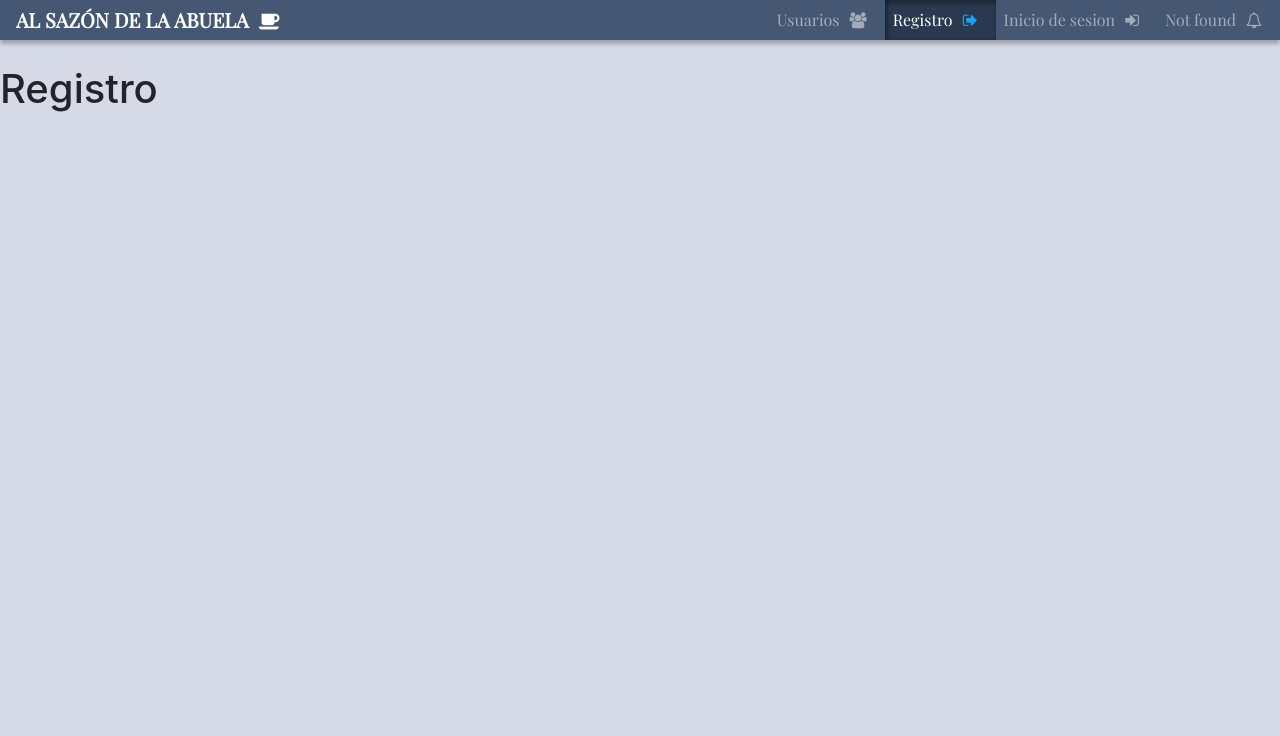
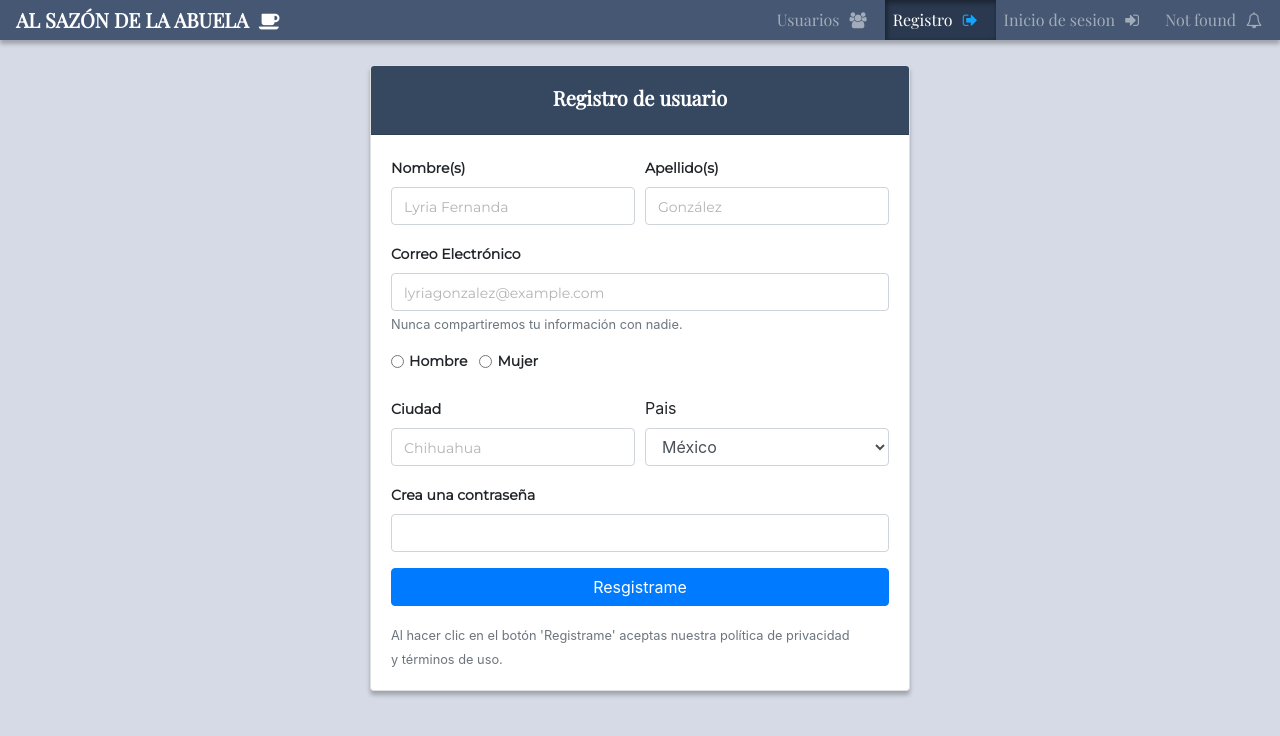
Before and after one commit to RhoKn/foodies-client, an Angular app: page /register in a window 1280 px wide. Before the commit this address had no page. Shown: the top 736 px of the page. Built offline with nearby package versions, Linux system fonts and the light colour scheme; what angular-font-awesome would draw is missing.

Commit message:
Se termina el formulario de registro

```diff
--- a/src/app/components/register/register.component.css
+++ b/src/app/components/register/register.component.css
@@ -0,0 +1,5 @@
+::placeholder{
+    color: #b3b3b3;
+    font-family: 'Montserrat',serif;
+    font-size: 14px;
+}
--- a/src/app/components/register/register.component.html
+++ b/src/app/components/register/register.component.html
@@ -1 +1,71 @@
-<h1>{{tittle}}</h1>
+<div class="container">
+    <div class="row justify-content-center">
+        <div class="col-md-6">
+            <div class="card">
+                <header class="card-header">
+                    <h4 class="card-title mt-2 fnt-disp-20-bld">Registro de usuario</h4>
+                </header>
+                <article class="card-body">
+                    <form>
+                        <div class="form-row">
+                            <div class="col form-group">
+                                <label class="fnt-monts-14-bld">Nombre(s) </label>
+                                <input type="text" class="form-control" placeholder="Lyria Fernanda">
+                            </div> <!-- form-group end.// -->
+                            <div class="col form-group">
+                                <label class="fnt-monts-14-bld">Apellido(s)</label>
+                                <input type="text" class="form-control" placeholder="González ">
+                            </div> <!-- form-group end.// -->
+                        </div> <!-- form-row end.// -->
+                        <div class="form-group">
+                            <label class="fnt-monts-14-bld">Correo Electrónico</label>
+                            <input type="email" class="form-control" placeholder="lyriagonzalez@example.com">
+                            <small class="form-text text-muted">Nunca compartiremos tu información con nadie.</small>
+                        </div> <!-- form-group end.// -->
+                        <div class="form-group">
+                            <label class="form-check form-check-inline">
+                                <input class="form-check-input" type="radio" name="gender" value="option1">
+                                <span class="form-check-label fnt-monts-14-bld"> Hombre </span>
+                            </label>
+                            <label class="form-check form-check-inline">
+                                <input class="form-check-input" type="radio" name="gender" value="option2">
+                                <span class="form-check-label fnt-monts-14-bld"> Mujer</span>
+                            </label>
+                        </div> <!-- form-group end.// -->
+                        <div class="form-row">
+                            <div class="form-group col-md-6">
+                                <label class="fnt-monts-14-bld">Ciudad</label>
+                                <input type="text" class="form-control" placeholder="Chihuahua">
+                            </div> <!-- form-group end.// -->
+                            <div class="form-group col-md-6">
+                                <label>Pais</label>
+                                <select id="inputState" class="form-control">
+                                    <option> Elegir...</option>
+                                    <option>España</option>
+                                    <option>Argentina</option>
+                                    <option selected="">México</option>
+                                    <option>Estados Unidos</option>
+                                    <option>Canadá</option>
+                                </select>
+                            </div> <!-- form-group end.// -->
+                        </div> <!-- form-row.// -->
+                        <div class="form-group">
+                            <label class="fnt-monts-14-bld">Crea una contraseña</label>
+                            <input class="form-control" type="password">
+                        </div> <!-- form-group end.// -->
+                        <div class="form-group">
+                            <button type="submit" class="btn btn-primary btn-block"> Resgistrame </button>
+                        </div> <!-- form-group// -->
+                        <small class="text-muted">Al hacer clic en el botón 'Registrame' aceptas nuestra política de privacidad <br>
+                             y términos de uso.</small>
+                    </form>
+                </article> <!-- card-body end .// -->
+
+            </div> <!-- card.// -->
+        </div> <!-- col.//-->
+
+    </div> <!-- row.//-->
+
+
+</div>
+<!--container end.//-->
--- a/src/styles.css
+++ b/src/styles.css
@@ -11,9 +11,9 @@ body{
 }
 
 .card-header{
-    background: #364760;
-    text-align: center;
-    color: #FFFFFF;
+    background: #364760 !important;
+    text-align: center !important;
+    color: #FFFFFF !important;
 }
 .blue-btn{
     background: #15A4FA !important;
```
Also changed, not shown: src/app/components/employees/empoyees.component.css (added), src/app/components/employees/empoyees.component.html (added), src/app/components/employees/empoyees.component.ts (added).
